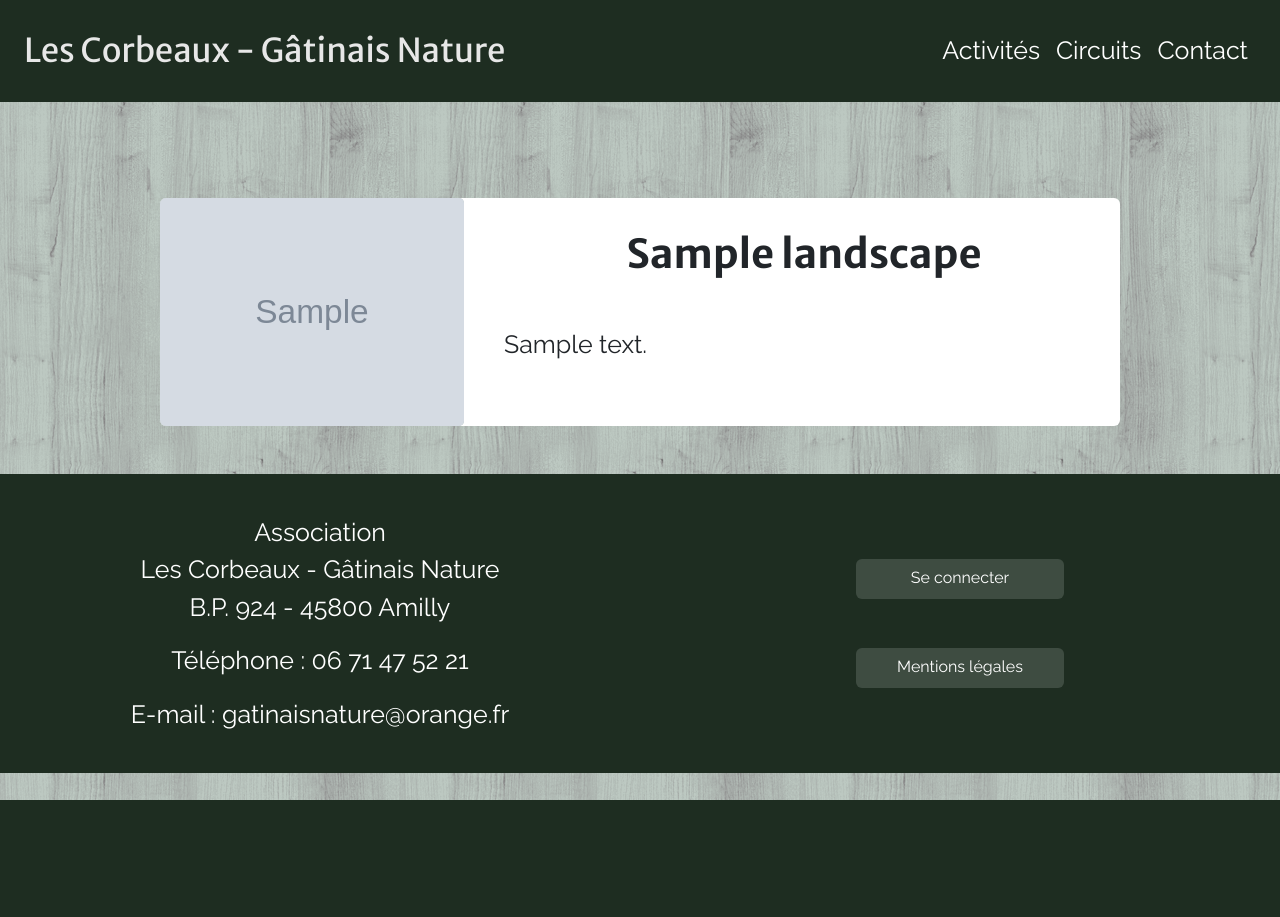
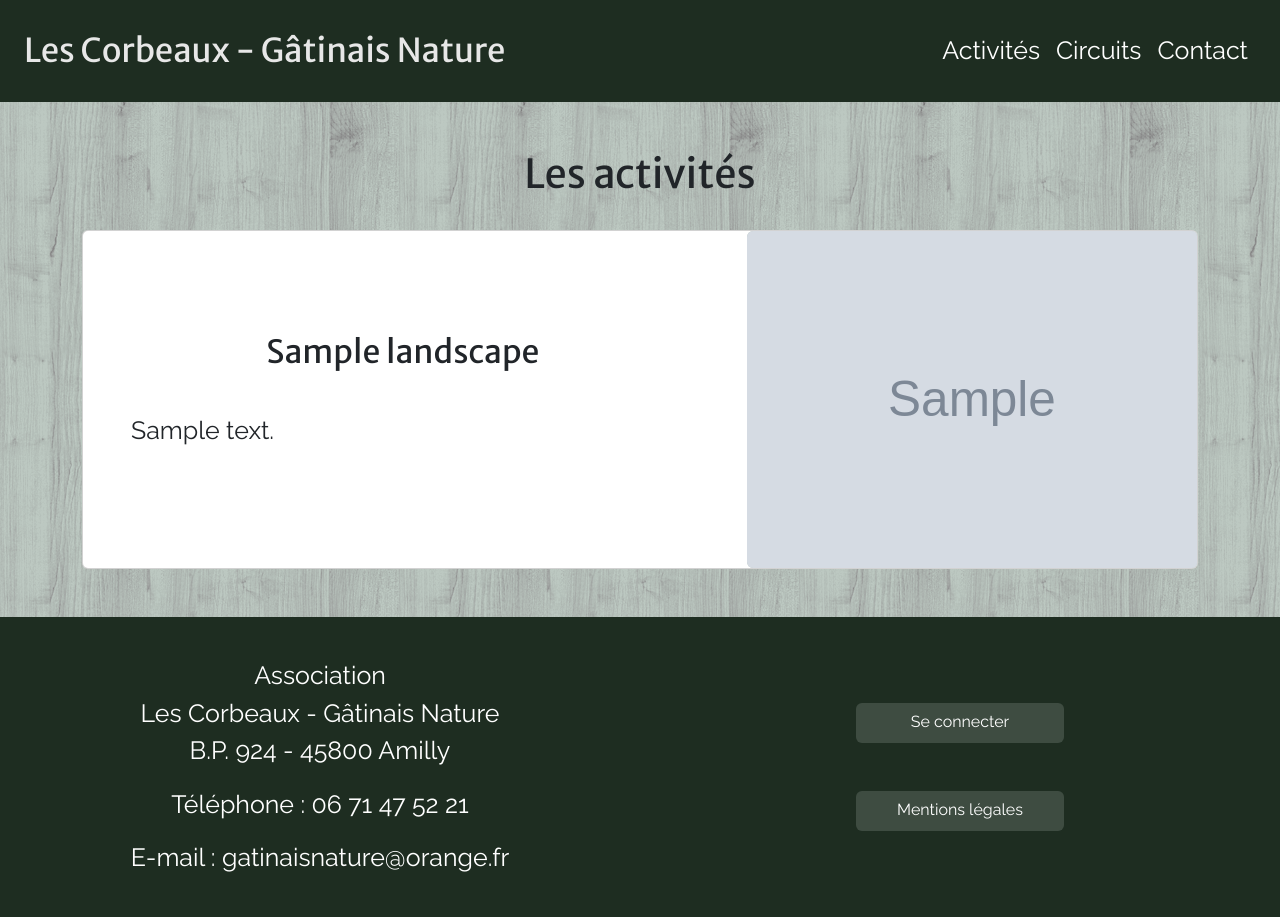
Before and after one commit to WildCodeSchool/2022-09-php-orleans-project-gatinaisnature, a PHP site: template src/View/Landscape/landscape.html.twig in a window 1280 px wide. Before the commit the page ends 800 px from the top, so only its background shows below. Run offline with PHP 8.4, Linux system fonts and the light colour scheme; the template is opened without the code that fills it: most values are stand-ins (such as "Sample title", 1, 10 or a date in 2020); grey boxes marked "Sample" are stand-in pictures; some libraries are stand-ins or nearby versions.

Commit message:
correction

```diff
--- a/src/View/Landscape/landscape.html.twig
+++ b/src/View/Landscape/landscape.html.twig
@@ -1,35 +1,46 @@
 {% extends 'layout.html.twig' %}
 
 {% block stylesheet %}
-<link rel="stylesheet" href="/assets/css/index.css">
+<link rel="stylesheet" href="/assets/css">
 {% endblock %}
 
 {% block title %}
 	{{parent()}}
-	| Landscapes
+	| paysages
 {% endblock %}
 
 
 {% block content %}
-
-<body class="bg-secondary">
+<div class="container mt-4">
+    <h1 class="text-center p-4">Les activités</h1>
     {% for landscape in landscapes %}
-    <div class="d-flex justify-content-center mt-5">
-        <div class="card border-0 mb-5 mt-5 w-75 ">
-            <div class="row ">
-                <div class="col-md-4 d-md-flex align-self-center ">
-                    <img src="/assets/images/{{ landscape.picture_link }}" class="card-img bg-secondary img-fluid rounded-start " alt="riviere">
-                </div>
-                <div class="col-md-8">
-                    <div class="card-body">
-                        <h1 class="card-title text-center fw-bold mt-3 mb-5">{{landscape.title}} </h1>
-                        <p class="card-text">{{landscape.description}}</p>
+        <div class="activitySection">
+            {% if loop.index is even %}
+                <div class="card p-0 mb-5">
+                    <div class="row">
+                        <div class="col-lg-5 m-auto">
+                            <img src="/assets/images/{{ landscape.picture_link }}" class="card-img bg-secondary img-fluid rounded-start " alt="riviere">
+                        </div>
+                        <div class="col-lg-7 m-auto">
+                            <h2 class="px-5 py-3 text-center">{{ landscape.title}} </h2>
+                            <p class="px-5 py-3">{{ landscape.description}}</p>
+                        </div>
                     </div>
                 </div>
-            </div>
+            {% else %}
+                <div class="card p-0 mb-5">
+                    <div class="row">
+                        <div class="col-lg-7 m-auto">
+                            <h2 class="px-5 py-3 text-center">{{ landscape.title}}</h2>
+                            <p class="px-5 py-3">{{ landscape.description}}</p>
+                        </div>
+                        <div class="col-lg-5 m-auto">
+                            <img src="/assets/images/{{ landscape.picture_link }}" class="card-img bg-secondary img-fluid rounded-start " alt="riviere">
+                        </div>
+                    </div>
+                </div>
+            {% endif %}
         </div>
-    </div>
     {% endfor %}
-</body>
-
+</div>
 {% endblock %}
```
Also changed, not shown: database.sql (+9 -15 lines), public/assets/css/landscape.css (added), public/assets/images/lest-min.jpg (renamed from public/assets/images/lest.jpg), public/assets/images/maisonete.jpg, public/assets/images/racine.jpg.
